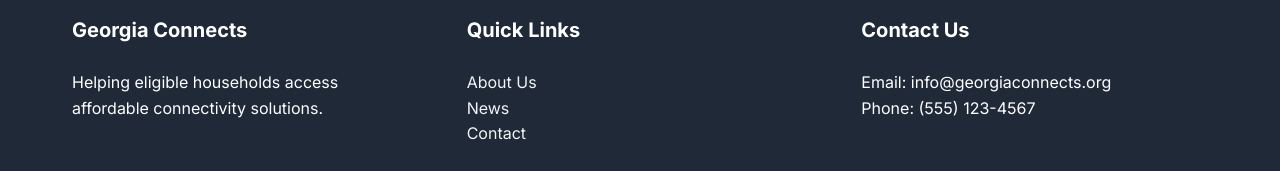
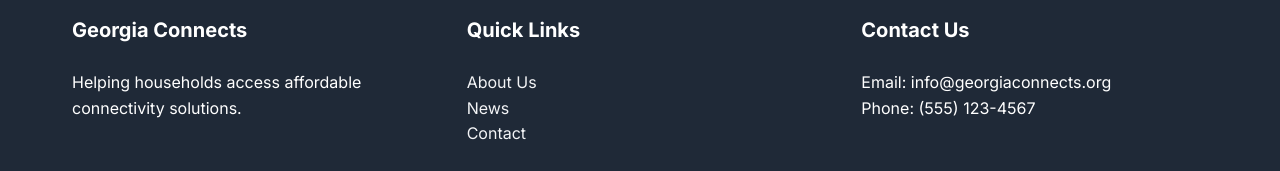
Before and after one commit to rmoh777/phoenix2, a plain HTML site: page about.html in a window 1280 px wide. Shown: the part 1607-1778 px from the top of the page. Drawn offline with Linux system fonts and the light colour scheme.

Commit message:
Remove 'eligible' from footer text across all pages

```diff
--- a/about.html
+++ b/about.html
@@ -104,7 +104,7 @@
             <div class="footer__grid">
                 <div>
                     <h3 class="footer__title">Georgia Connects</h3>
-                    <p>Helping eligible households access affordable connectivity solutions.</p>
+                    <p>Helping households access affordable connectivity solutions.</p>
                 </div>
                 <div>
                     <h3 class="footer__title">Quick Links</h3>
```
Also changed, not shown: contact.html (+1 -1 lines), data.html (+1 -1 lines), index.html (+1 -1 lines), news.html (+1 -1 lines).
